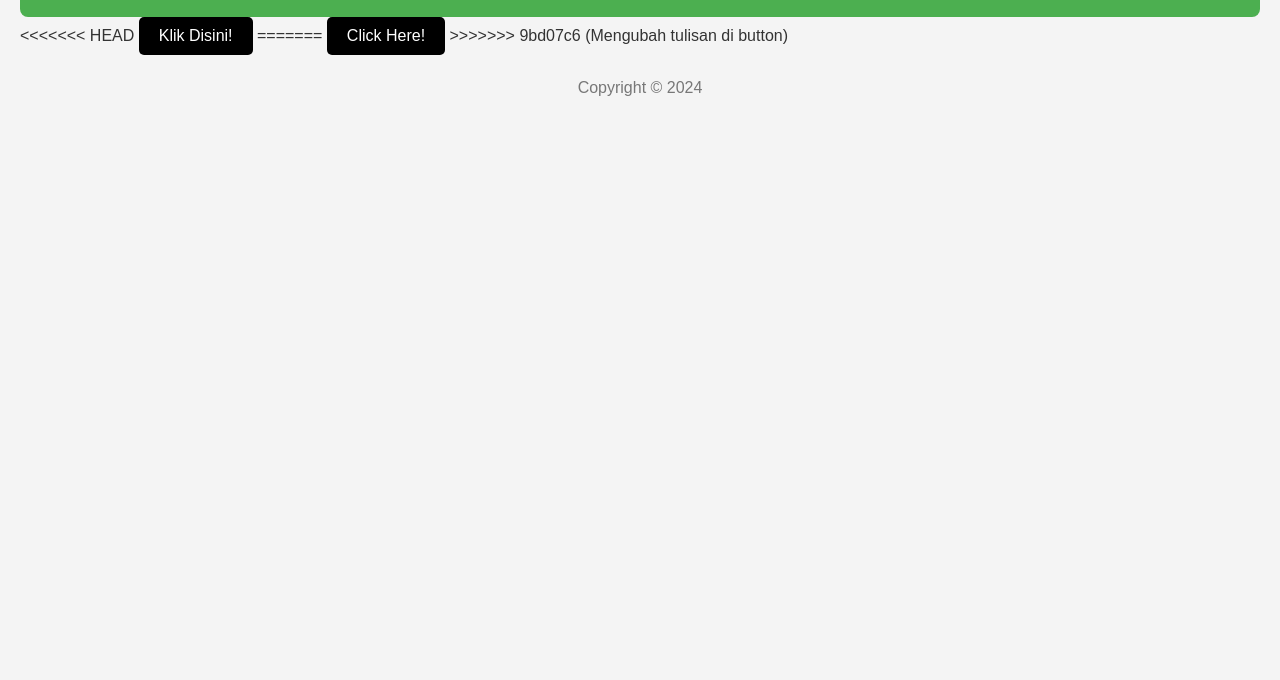
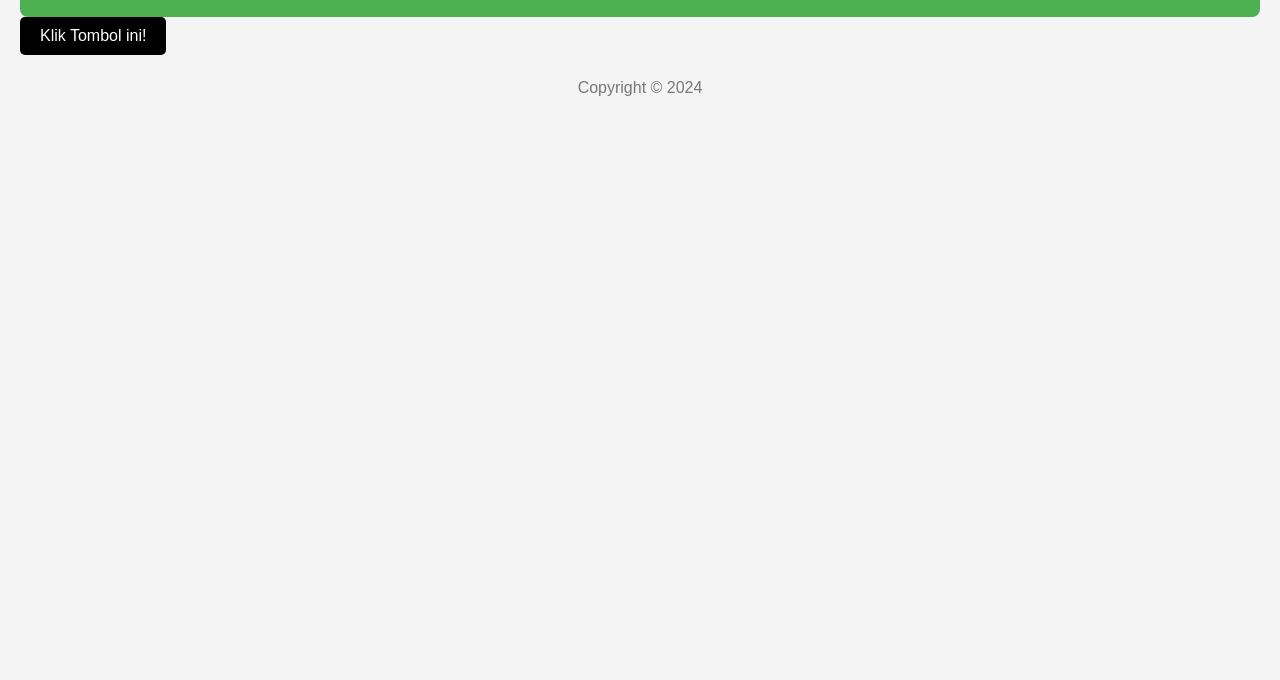
Before and after one commit to TheoAndreas10/RepoUAS, a plain HTML site: page index.html in a window 1280 px wide. Shown: the part 120-800 px from the top of the page. Drawn offline with Linux system fonts and the light colour scheme.

Commit message:
Mengubah tulisan di button pada file index.html

```diff
--- a/index.html
+++ b/index.html
@@ -14,11 +14,8 @@
     </header>
 
     <main>
-<<<<<<< HEAD
-        <button id="clickMeButton">Klik Disini!</button>
-=======
-        <button id="clickMeButton">Click Here!</button>
->>>>>>> 9bd07c6 (Mengubah tulisan di button)
+
+        <button id="clickMeButton">Klik Tombol ini!</button>
         <p id="message"></p>
     </main>
 
```
